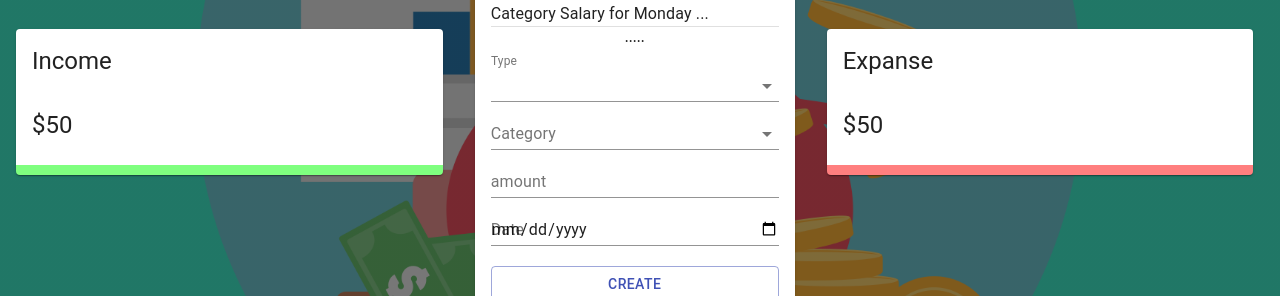
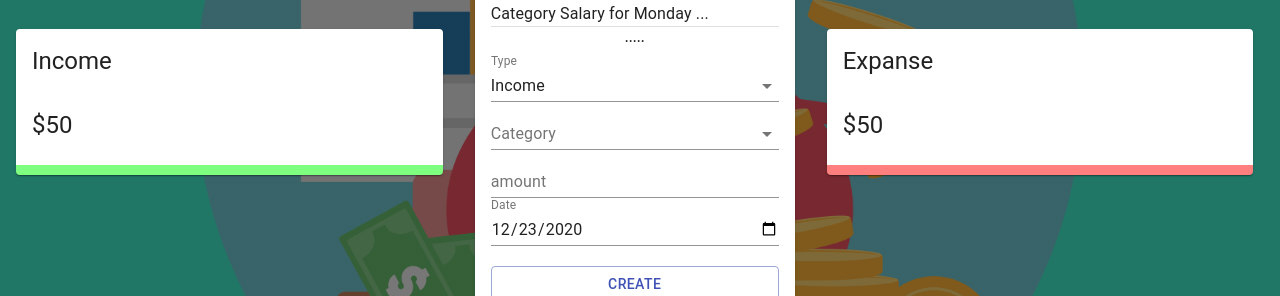
Before and after one commit to stepyarik395/Voice-Powered--Expense-Tracker, a React (Create React App) app in the folder voice-tracker/: page / in a window 1280 px wide. Shown: the part 298-594 px from the top of the page. Built offline with nearby package versions, Linux system fonts and the light colour scheme.

Commit message:
try__form__date

```diff
--- a/voice-tracker/src/components/Main/Form/Form.jsx
+++ b/voice-tracker/src/components/Main/Form/Form.jsx
@@ -4,18 +4,21 @@ import useStyles from './styles';
 import { useState , useContext } from 'react';
 import { ExpenseTrackerContext } from '../../../context/context'
 import { v4 as uuidv4 } from 'uuid'
-import { incomeCategories, expenseCategories} from '../../../constants/categories'
+import { incomeCategories, expenseCategories } from '../../../constants/categories'
+import formatDate from '../../../utils/format.Date'
 
 const initialState = {
   amount: '',
   category: '',
   type: 'Income',
-  date: new Date()
+  date: formatDate(new Date())
 }
 const Form = () => {
   const classes = useStyles();
   const [formdate, setFormDate] = useState(initialState)
+  const selectedCategories = formdate.type === 'Income' ? incomeCategories : expenseCategories;
   const { addTransaction } = useContext(ExpenseTrackerContext)
+
 
   const createTransaction = () => {
     const transaction = {
@@ -26,7 +29,7 @@ const Form = () => {
     addTransaction(transaction)
     setFormDate(initialState)
   }
-  const selectedCategories = formdate.type === 'Income' ? incomeCategories : expenseCategories
+
   return (
     <div>
       <Grid container spacing={2}>
@@ -43,8 +46,8 @@ const Form = () => {
                   type: e.target.value
                 })
               }}>
-                  <MenuItem value="business">Income</MenuItem>
-                <MenuItem value="salary">Expense</MenuItem>
+                <MenuItem value="Income">Income</MenuItem>
+                <MenuItem value="Expense">Expense</MenuItem>
 
               </Select>
             </FormControl>
@@ -72,7 +75,7 @@ const Form = () => {
             <TextField type="date" label="Date" fullWidth value={formdate.date} onChange={(e) => {
               setFormDate({
                 ...formdate,
-                date: e.target.value
+                date: formatDate(e.target.value)
               })
             }}  />
           <Button fullWidth color="primary" className={classes.button} variant="outlined" onClick={createTransaction}>Create</Button>
--- /dev/null
+++ b/voice-tracker/src/utils/format.Date.js
@@ -0,0 +1,15 @@
+const formatDate = (date) => {
+  const d = new Date(date);
+  let month = `${d.getMonth() + 1}`;
+  const day = `${d.getDate()}`;
+  const year = d.getFullYear();
+
+  if (month.lenght < 2) {
+    month = `0${month}`;
+  }
+  if (day.lenght < 2) {
+    day = `0${day}`;
+  }
+  return [year, month, day].join('-');
+};
+export default formatDate;
```
Also changed, not shown: 1 other file (tests, documents, lock files or other folders).
